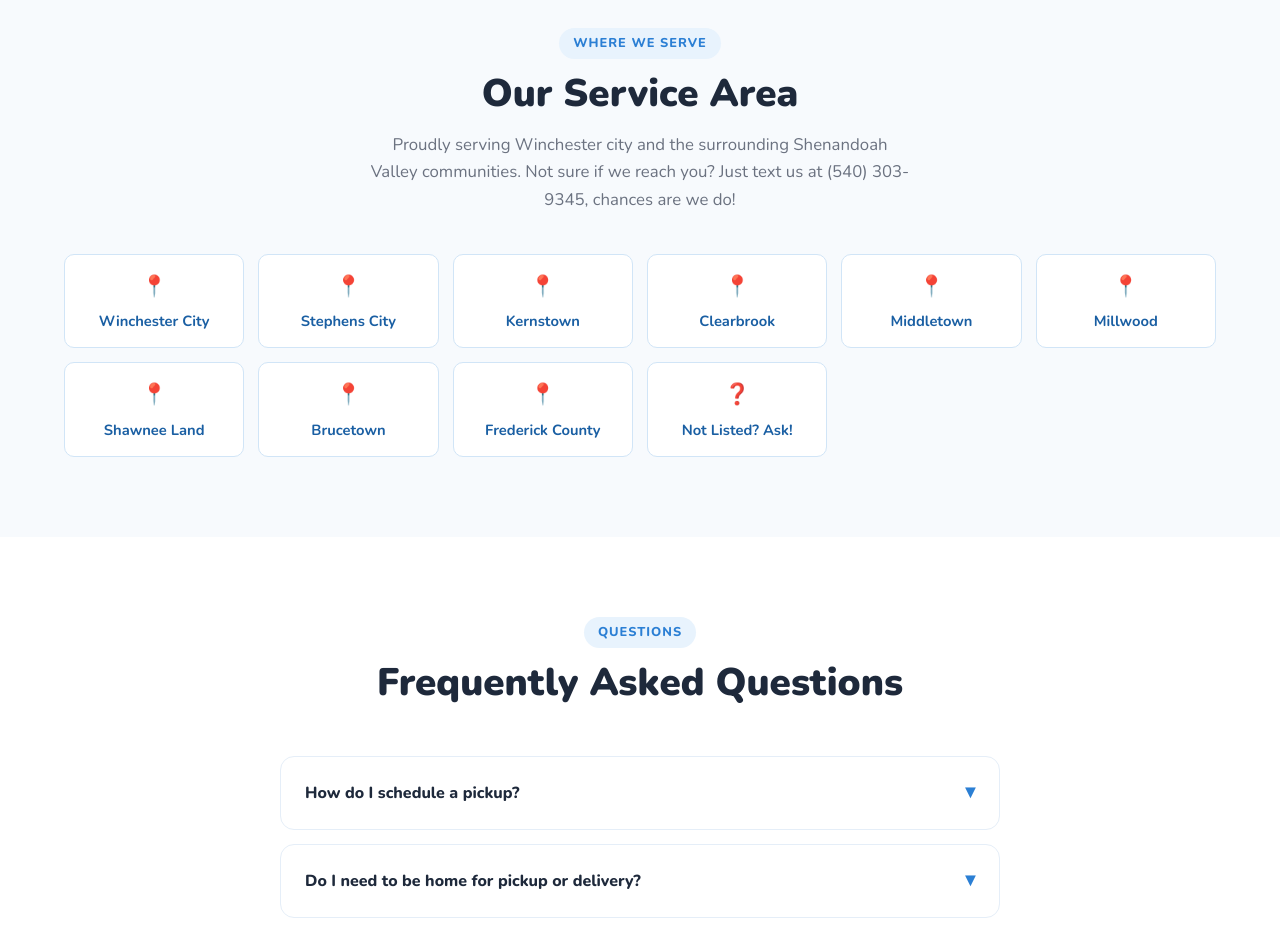
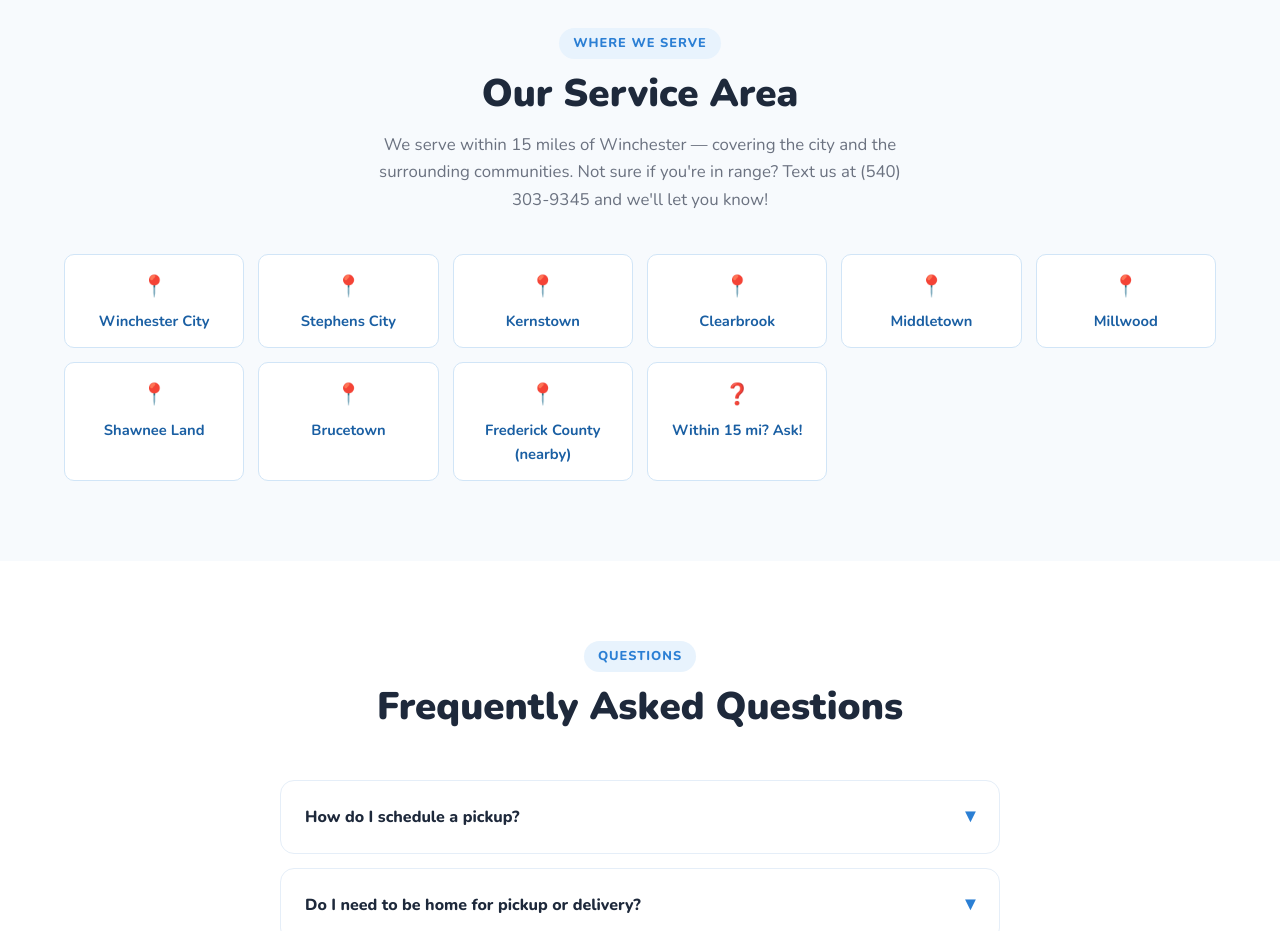
Before and after one commit to kap6970/freshrounds, a website: page index.html in a window 1280 px wide. Shown: the part 4200-5131 px from the top of the page. Drawn offline with nearby package versions, Linux system fonts and the light colour scheme.

Commit message:
Add files via upload

```diff
--- a/index.html
+++ b/index.html
@@ -819,7 +819,7 @@
   <div class="center">
     <span class="section-label">Where We Serve</span>
     <h2>Our Service Area</h2>
-    <p class="section-sub">Proudly serving Winchester city and the surrounding Shenandoah Valley communities. Not sure if we reach you? Just text us at (540) 303-9345, chances are we do!</p>
+    <p class="section-sub">We serve within 15 miles of Winchester — covering the city and the surrounding communities. Not sure if you're in range? Text us at (540) 303-9345 and we'll let you know!</p>
   </div>
   <div class="area-grid">
     <div class="area-tag"><span class="area-icon">📍</span>Winchester City</div>
@@ -830,8 +830,8 @@
     <div class="area-tag"><span class="area-icon">📍</span>Millwood</div>
     <div class="area-tag"><span class="area-icon">📍</span>Shawnee Land</div>
     <div class="area-tag"><span class="area-icon">📍</span>Brucetown</div>
-    <div class="area-tag"><span class="area-icon">📍</span>Frederick County</div>
-    <div class="area-tag"><span class="area-icon">❓</span>Not Listed? Ask!</div>
+    <div class="area-tag"><span class="area-icon">📍</span>Frederick County (nearby)</div>
+    <div class="area-tag"><span class="area-icon">❓</span>Within 15 mi? Ask!</div>
   </div>
 </section>
 
```
